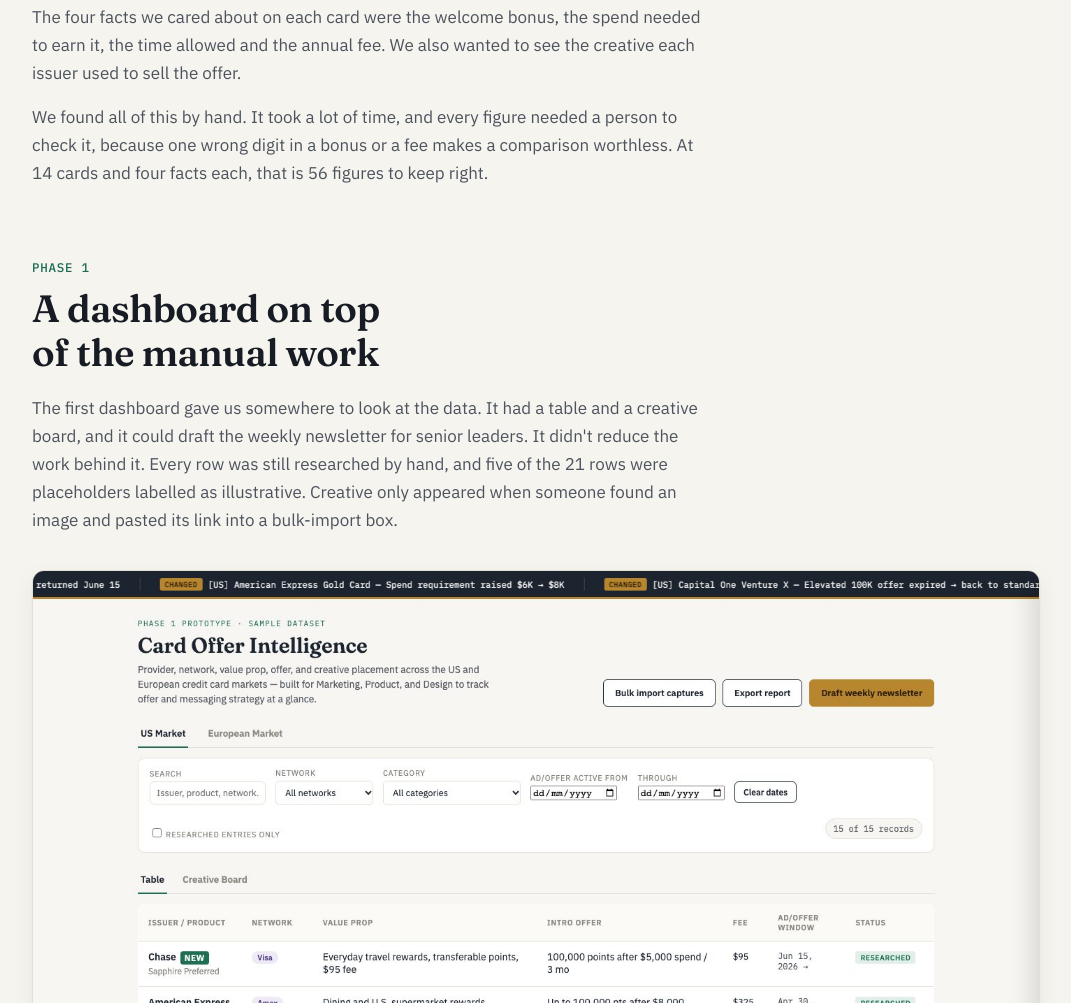
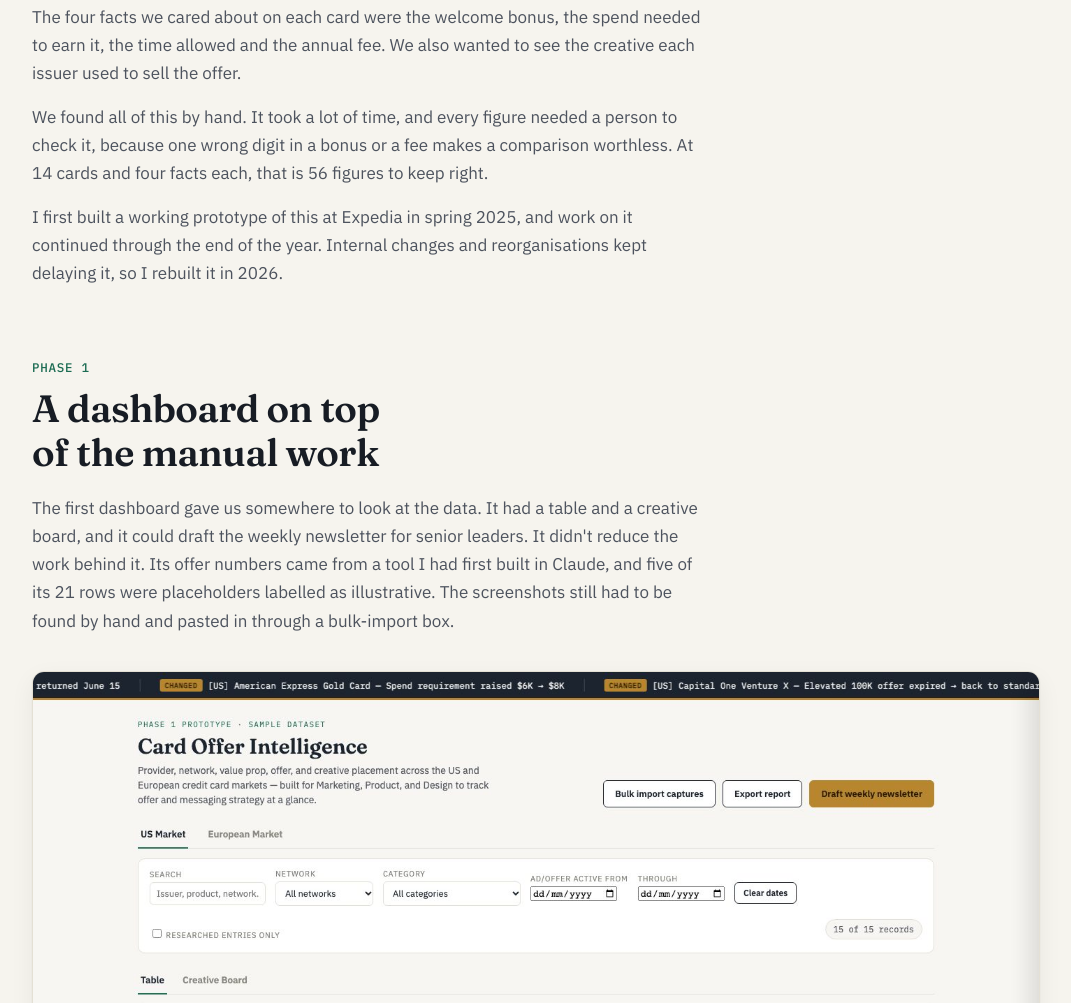
Before and after one commit to itsvixu/card-offer-intelligence, a website: page dashboard/case-study.html in a window 1280 px wide. Shown: the part 888-1891 px from the top of the page, without its empty margins (104-1175 px from the left). Drawn offline with Linux system fonts and the light colour scheme.

Commit message:
Correct where the July data came from and add the Expedia origin
The first dashboard's offer numbers came from a tool first built in Claude,
not from hand research. Adds the approved origin line to the case study and README.

Co-Authored-By: Claude Sonnet 5.5 <noreply@anthropic.com>

```diff
--- a/dashboard/case-study.html
+++ b/dashboard/case-study.html
@@ -99,6 +99,7 @@
         <div class="prose">
           <p>The four facts we cared about on each card were the welcome bonus, the spend needed to earn it, the time allowed and the annual fee. We also wanted to see the creative each issuer used to sell the offer.</p>
           <p>We found all of this by hand. It took a lot of time, and every figure needed a person to check it, because one wrong digit in a bonus or a fee makes a comparison worthless. At 14 cards and four facts each, that is 56 figures to keep right.</p>
+          <p>I first built a working prototype of this at Expedia in spring 2025, and work on it continued through the end of the year. Internal changes and reorganisations kept delaying it, so I rebuilt it in 2026.</p>
         </div>
       </section>
 
@@ -106,7 +107,7 @@
         <p class="kicker">Phase 1</p>
         <h2>A dashboard on top of the manual work</h2>
         <div class="prose">
-          <p>The first dashboard gave us somewhere to look at the data. It had a table and a creative board, and it could draft the weekly newsletter for senior leaders. It didn't reduce the work behind it. Every row was still researched by hand, and five of the 21 rows were placeholders labelled as illustrative. Creative only appeared when someone found an image and pasted its link into a bulk-import box.</p>
+          <p>The first dashboard gave us somewhere to look at the data. It had a table and a creative board, and it could draft the weekly newsletter for senior leaders. It didn't reduce the work behind it. Its offer numbers came from a tool I had first built in Claude, and five of its 21 rows were placeholders labelled as illustrative. The screenshots still had to be found by hand and pasted in through a bulk-import box.</p>
         </div>
         <figure class="wide">
           <img src="../docs/before-dashboard.jpg" alt="The Phase 1 dashboard: a table of card offers labelled as a prototype with a sample dataset">
```
Also changed, not shown: README.md.
